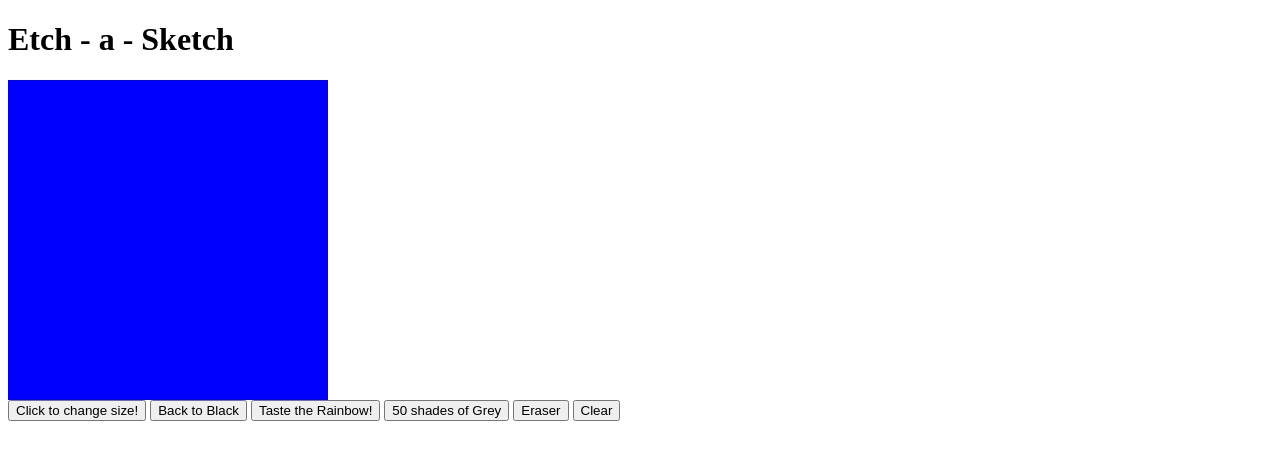
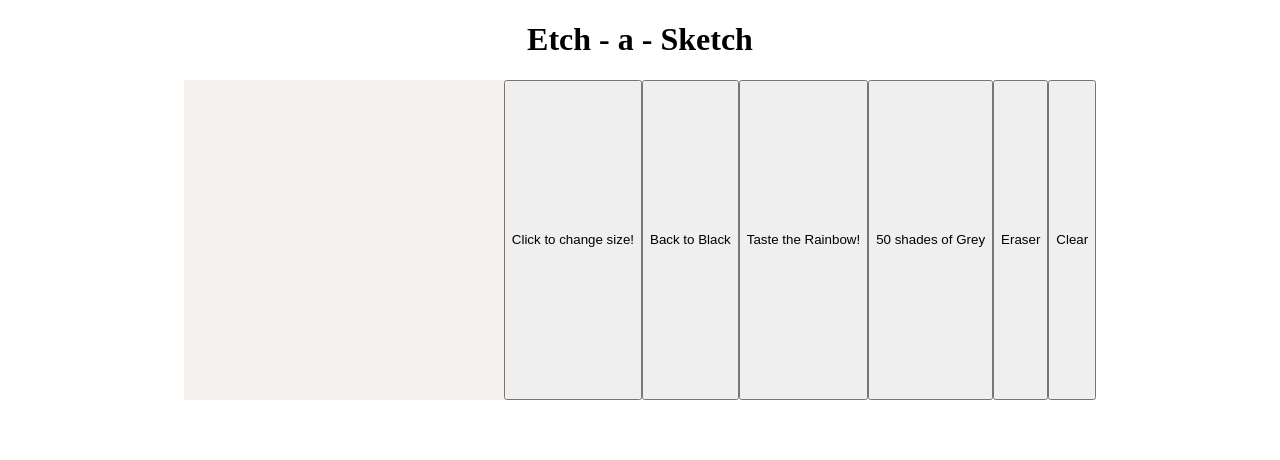
Before and after one commit to annalewke/etch-a-sketch, a plain HTML site: page index.html in a window 1280 px wide. Drawn offline with Linux system fonts and the light colour scheme.

```diff
--- a/style.css
+++ b/style.css
@@ -1,3 +1,10 @@
+
+.hero {
+    display: flex;
+    flex-direction: row;
+    justify-content: center;
+}
+
 .container {
     display: flex;
     width: 320px;
@@ -5,9 +12,11 @@
 }
 
 .children {
-    background-color: blue;
+    background-color: rgb(244, 241, 238);
 }
 
-.hover {
-    background-color: aqua;
+
+
+h1 {
+    text-align: center;
 }
```
